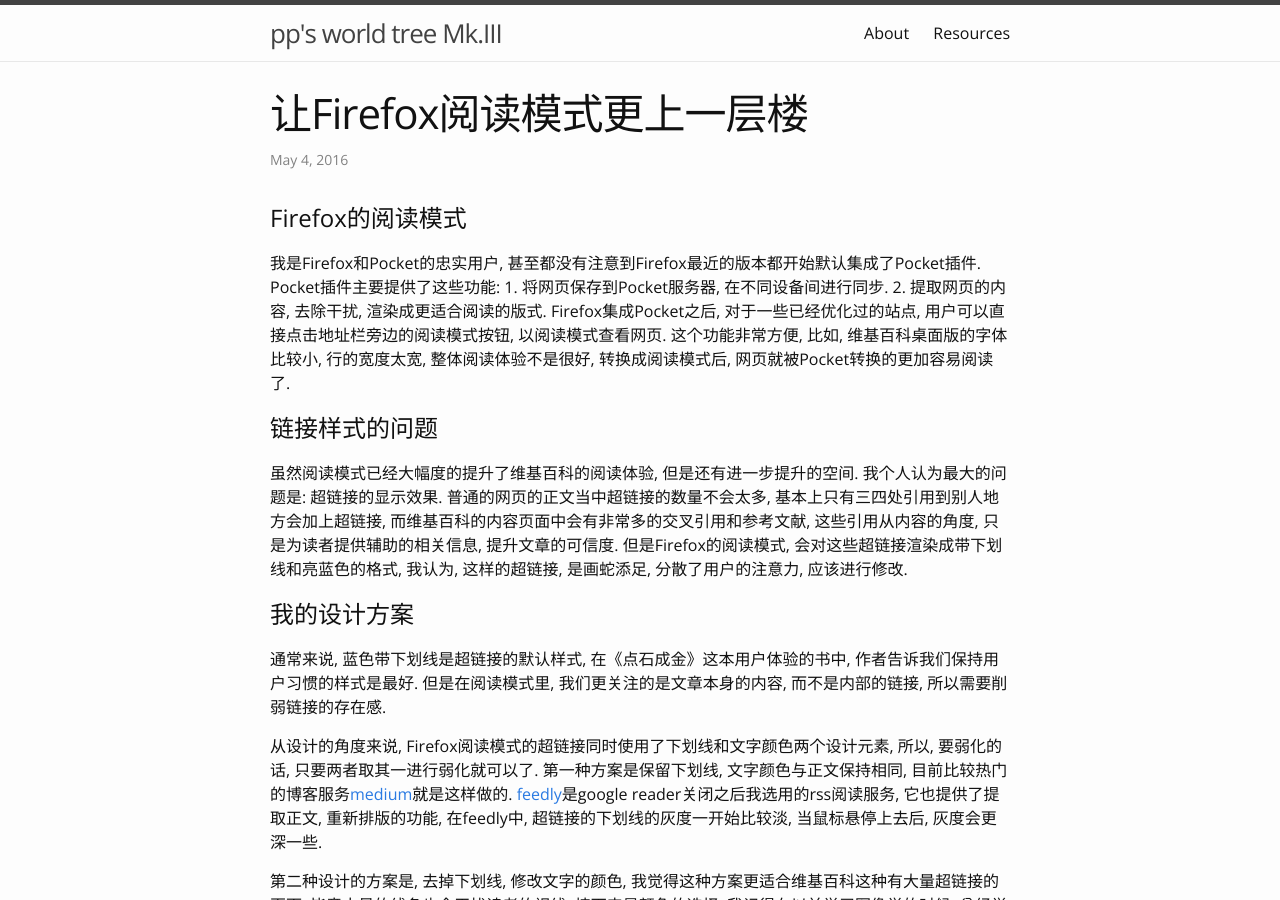
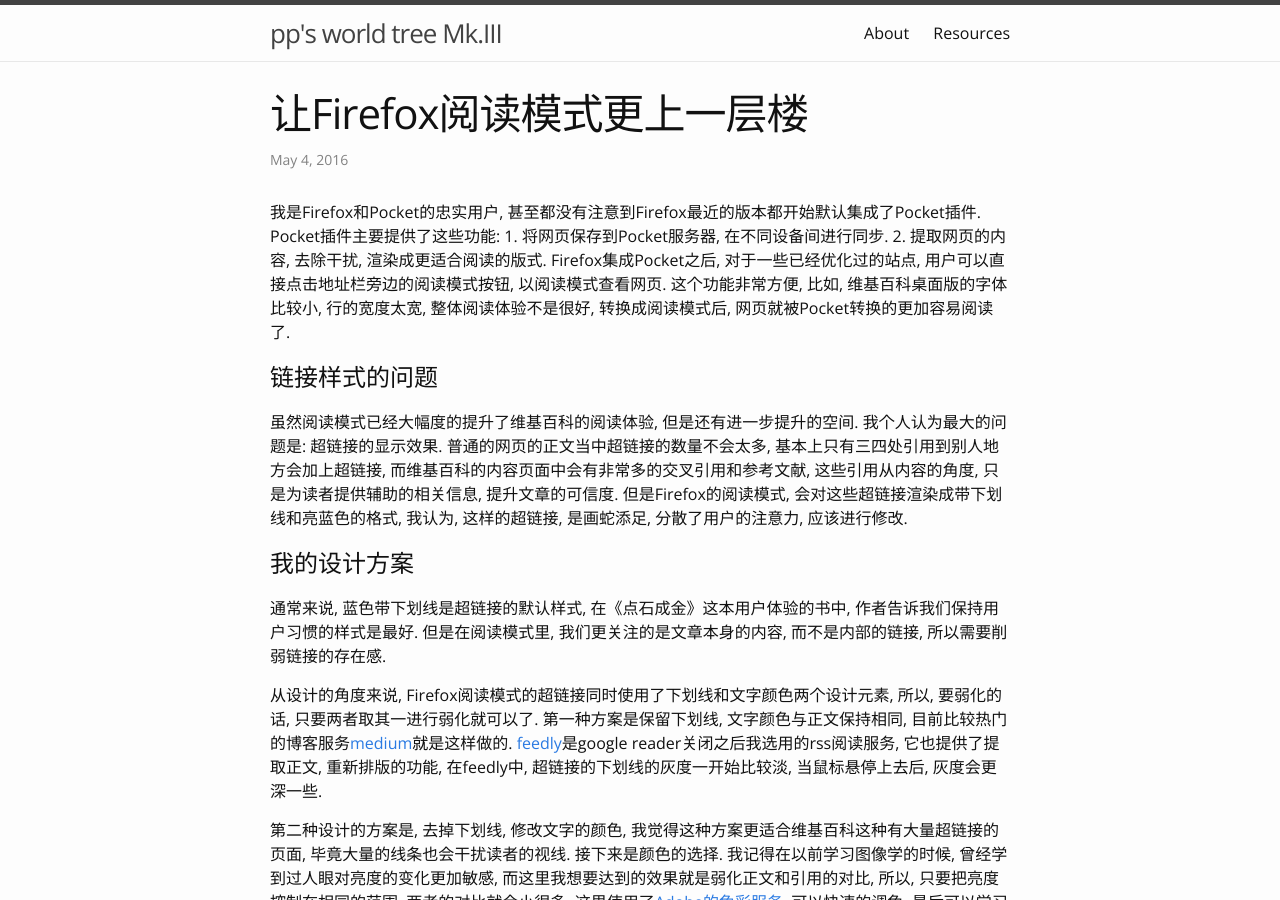
Before and after one commit to pp2moonbird/pp2moonbird.github.io, a Jekyll site: the page built from _posts/2016-05-02-Firefox-Reader-View-Simplified.markdown, in a window 1280 px wide and 900 px high. Built offline with Jekyll 4.4.1, drawn with Linux system fonts in a browser that asks for light colours; comment, search, counter and statistics services are not loaded.

Commit message:
remove header

```diff
--- a/_posts/2016-05-02-Firefox-Reader-View-Simplified.markdown
+++ b/_posts/2016-05-02-Firefox-Reader-View-Simplified.markdown
@@ -6,7 +6,7 @@ categories: hack
 ---
 
 
-# Firefox的阅读模式
+
 
 我是Firefox和Pocket的忠实用户, 甚至都没有注意到Firefox最近的版本都开始默认集成了Pocket插件. Pocket插件主要提供了这些功能: 1. 将网页保存到Pocket服务器, 在不同设备间进行同步. 2. 提取网页的内容, 去除干扰, 渲染成更适合阅读的版式. Firefox集成Pocket之后, 对于一些已经优化过的站点, 用户可以直接点击地址栏旁边的阅读模式按钮, 以阅读模式查看网页. 这个功能非常方便, 比如, 维基百科桌面版的字体比较小, 行的宽度太宽, 整体阅读体验不是很好, 转换成阅读模式后, 网页就被Pocket转换的更加容易阅读了.
 
```
